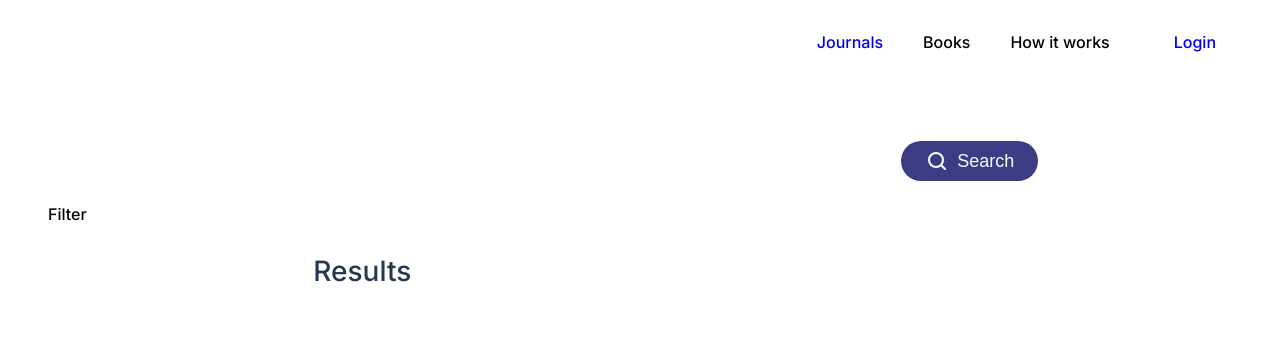
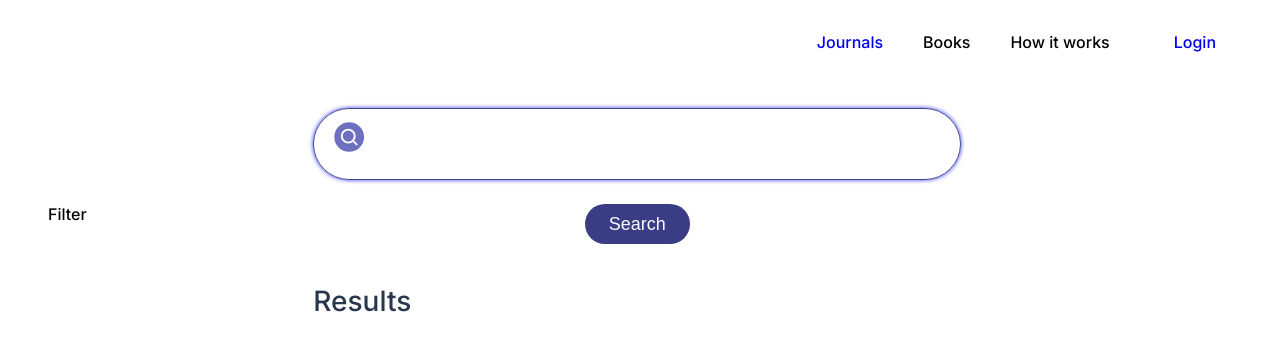
Before and after one commit to donjoshi/v-lib, a React (Create React App) app: page /results in a window 1280 px wide. Shown: the top 350 px of the page. Built offline with nearby package versions, Linux system fonts and the light colour scheme.

Commit message:
Result Page Search Styling Updated

```diff
--- a/src/pages/results/results.css
+++ b/src/pages/results/results.css
@@ -26,13 +26,16 @@
     display: flex;
     align-items: center;
     gap: 24px;
+    border: solid 1px #424587;
+border-radius: 100px;
+box-shadow:0 0 4px #2C35FF ;
 }
 .results-header{
     font-size: 28px;
     font-weight: 500;
     color: #27374D;
 }
-.textarea-res{
+/* .textarea-res{
     width: 100%;
         height: 56px;
         resize: none;
@@ -44,7 +47,7 @@
         font-size: 16px;
         display: block;
         font-size: 16px;
-}
+} */
 textarea:focus{
     outline:none;
 }
@@ -79,3 +82,13 @@ color: #1F24B0;
 .results{
     margin-top: 40px;
 }
+
+.searchbar{
+    width: 648px;
+    display: flex;
+    flex-direction: column;
+    justify-content: center;
+}
+.searchbutton{
+
+}
--- a/src/pages/results/results.jsx
+++ b/src/pages/results/results.jsx
@@ -16,7 +16,7 @@ export default function Results() {
 
     const [text_area, setText_area] = useState("");
     const [isFocused, setIsFocused] = useState(false);
-    const [isLoading, setIsLoading] = useState(false);
+    const [loading, setLoading] = useState(false);
 
     const navigate = useNavigate();
 
@@ -25,7 +25,7 @@ export default function Results() {
 
         console.log("entered the button click function");
 
-        setIsLoading(true); // Set loading state
+        setLoading(true); // Set loading state
 
         const formData = new FormData();
 
@@ -61,7 +61,7 @@ export default function Results() {
         catch (error) {
             console.error(error);
             <h1>Error Occurred</h1>
-            setIsLoading(false); // Reset loading state
+            setLoading(false); // Reset loading state
         }
     }
 
@@ -78,10 +78,15 @@ export default function Results() {
                 </div>
 
                 <div className="result-part">
-
-                    <div className="search-field">
-                        <textarea className={`text-area ${isFocused ? "focused" : ""}`}
-                            name="query" id="" cols="50" rows="5" onChange={e => setText_area(e.target.value)}
+                    <div className="searchbar">
+                    <div className="content">
+                    <svg className="searchIcon" width="33" height="32" viewBox="0 0 33 32" fill="none" xmlns="http://www.w3.org/2000/svg">
+<rect x="0.328613" width="32" height="32" rx="16" fill="#6C70BF"/>
+<path d="M15.3286 22C19.1946 22 22.3286 18.866 22.3286 15C22.3286 11.134 19.1946 8 15.3286 8C11.4626 8 8.32861 11.134 8.32861 15C8.32861 18.866 11.4626 22 15.3286 22Z" stroke="white" stroke-width="2"/>
+<path d="M24.3286 24L21.3286 21" stroke="white" stroke-width="2" stroke-linecap="round"/>
+</svg>
+                        <textarea className="text-area"
+                            name="query" id="" onChange={e => setText_area(e.target.value)}
 
                             onClick={() => setIsFocused(true)}
                         //onBlur={() => setIsFocused(false)}
@@ -95,7 +100,7 @@ export default function Results() {
                         </textarea>
 
 
-                        <div className="button-container">
+                        {/* <div className="button-container">
                             <button type="submit" disabled={isLoading} onClick={handleButtonClick}>
                                 <svg width="24" height="24" viewBox="0 0 24 24" fill="none" xmlns="http://www.w3.org/2000/svg">
                                     <path d="M11 18C14.866 18 18 14.866 18 11C18 7.13401 14.866 4 11 4C7.13401 4 4 7.13401 4 11C4 14.866 7.13401 18 11 18Z" stroke="white" stroke-width="2" />
@@ -104,7 +109,7 @@ export default function Results() {
 
                                 {isLoading ? "Searching...." : "Search"}
                             </button>
-                        </div>
+                        </div> */}
 
 
 
@@ -113,6 +118,13 @@ export default function Results() {
                         {/* <div className="genre">
                             <label htmlFor="genre">Genre</label>
                         </div> */}
+                    </div>
+                    <div className="search-space-2">
+                                <button type="submit" disabled={loading}>
+
+                                    {loading ? "Search" : "Search"}
+                                </button>
+                            </div>
                     </div>
 
 
```
